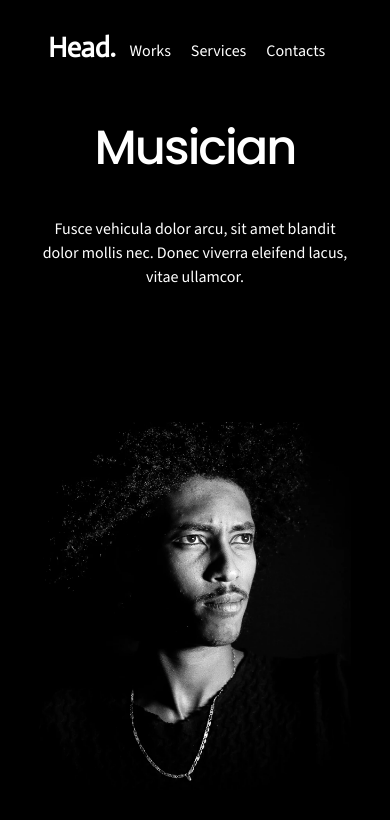
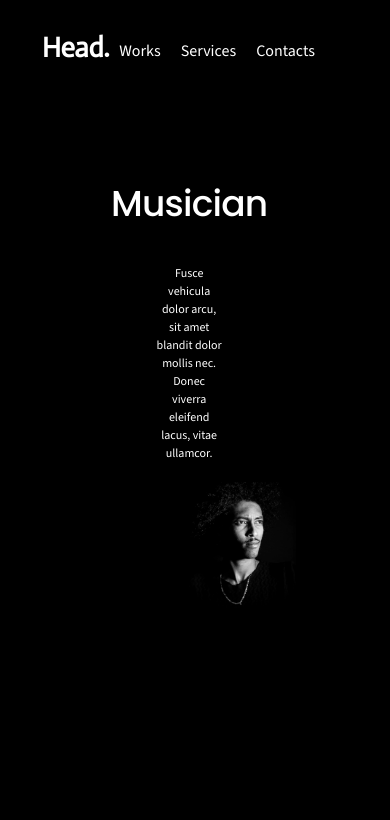
Before and after one commit to ZFazzi/musician, a plain HTML site: page index.html in a window 390 px wide. Drawn offline with nearby package versions, Linux system fonts and the light colour scheme.

Commit message:
now the css works, the responsiveness is not perfect yet

```diff
--- a/styles/index.scss
+++ b/styles/index.scss
@@ -1,8 +1,9 @@
+
+$main-txt-color: #ffffff;
 * {
     box-sizing: border-box;
     margin: 0;
     padding: 0;
-    $main-txt-color: #ffffff;
 }
 
 /*Body*/
@@ -26,12 +27,12 @@ body{
     font-family: "Actor", sans-serif;
     font-weight: 400;
     font-style: normal;
-    position: absolute;
     top: 0;
     left: 0;
     right: 0;
     z-index: 100;
     padding: 10px;
+    max-width: 80%;
 }
 
 .logo{
@@ -73,9 +74,10 @@ li a:hover{
     display: flex;
     justify-content: space-between;
     align-items: center;
-    padding: 10%;
-    height: 100vh;
-    position: relative;
+    padding-left: 7%;
+    padding-right: 10%;
+    padding-top: 2%;
+
 }
 
 /*Text Section*/
@@ -91,6 +93,7 @@ h1{
 
 .textarea{
     flex: 1;
+    max-width: 21%;
 }
 
 .main-text{
@@ -111,13 +114,59 @@ h1{
 }
 
 .image img{
-    max-width: 100%;
+    max-width: 70%;
     height: auto;
     object-fit: cover;
-    max-height: 100vh;
 }
 
 /*Responsiveness*/
+
+@media screen and (max-width: 1200px){
+    .container{
+        flex-direction: column;
+        justify-content: center;
+        text-align: center;
+    }
+    .header{
+        padding: 20px;
+    }
+    .navbar{
+        flex-grow: 0.1;
+        align-items: flex-end;
+    }
+    nav ul{
+        display: inline-block;
+        text-align: center;
+        padding: 0;
+        list-style-type: none;
+        display: flex;
+    }
+    ul li{
+        padding: 10px;
+        float: none;
+    }
+    h1{
+        font-size: 72px;
+        line-height: 82px;
+        letter-spacing: -1.6px;
+        display: flex;
+        justify-content: center;
+        margin-top: 80px;
+    }
+    .main-text{
+        font-size: 22px;
+        line-height: 33px;
+    }
+    .image{
+        margin-top: 20px;
+    }
+    .image img{
+        width: 70%;
+        height: 30%;
+        max-height: 30vh;
+    }
+}
+
 
 @media screen and (max-width: 768px){
     .container{
@@ -140,16 +189,16 @@ h1{
         float: none;
     }
     h1{
-        font-size: 72px;
-        line-height: 82px;
-        letter-spacing: -1.6px;
+        font-size: 36px;
+        line-height: 40px;
+        letter-spacing: -0.8px;
         display: flex;
         justify-content: center;
         margin-top: 80px;
     }
     .main-text{
-        font-size: 16px;
-        line-height: 24px;
+        font-size: 12px;
+        line-height: 18px;
     }
     .image{
         margin-top: 20px;
```
Also changed, not shown: styles/index.css, 1 other file.
